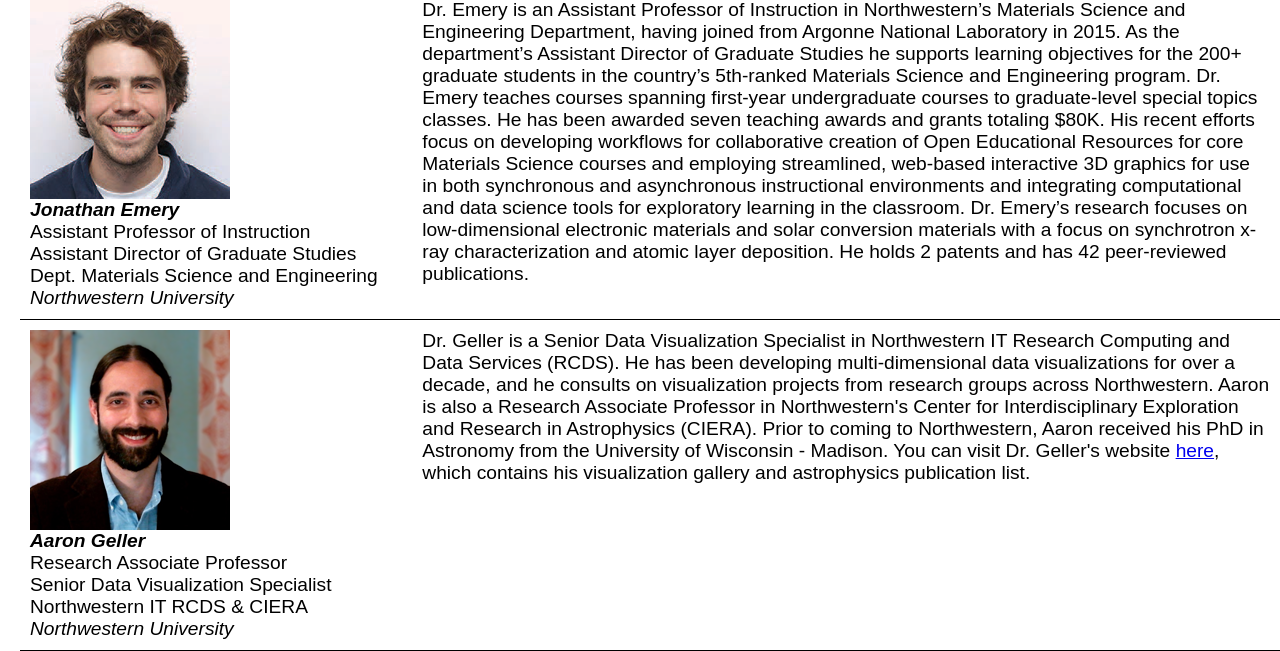
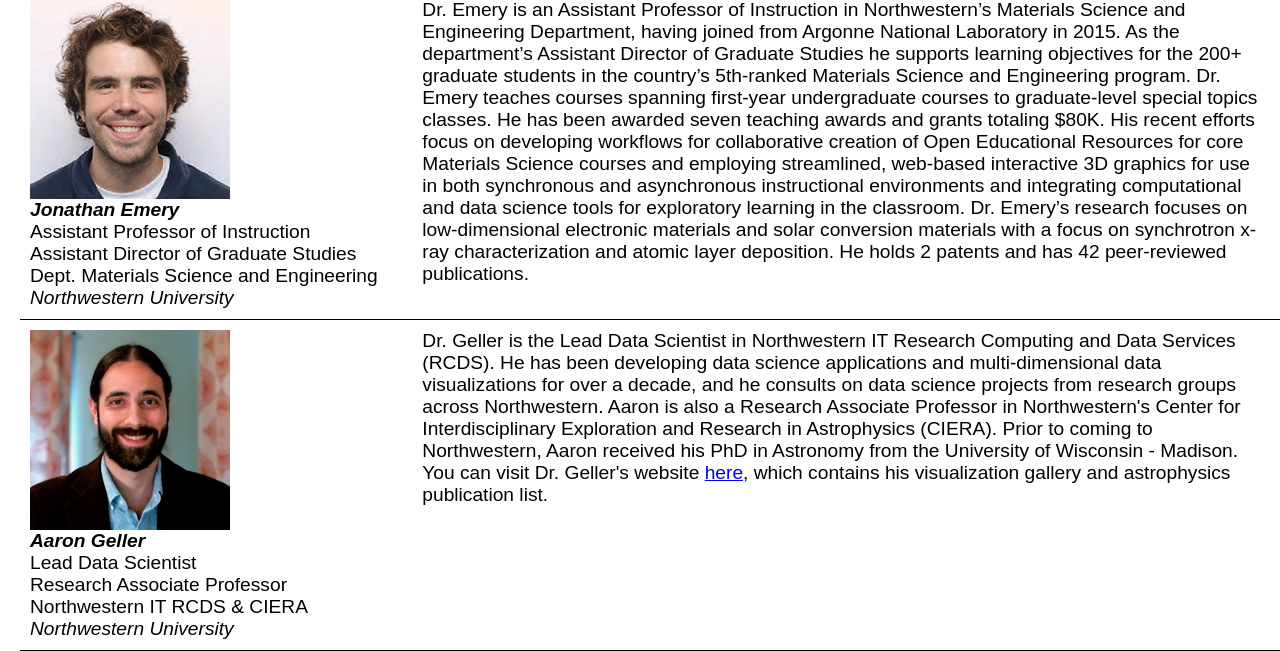
Before and after one commit to ageller/CHiMaDSystemDesignToolbox, a Flask app: page /about in a window 1280 px wide. Shown: the part 1626-2277 px from the top of the page. Run offline with Flask 3, Linux system fonts and the light colour scheme; data that the repository does not hold is empty; parts of the project's set-up code (start-up, migrations or seed data) failed here and were passed over.

Commit message:
updated about page

```diff
--- a/chimadApp/app/templates/about.html
+++ b/chimadApp/app/templates/about.html
@@ -167,13 +167,13 @@
 					<td style='text-align:left; border:none'>
 						<img style='max-width:20vw' src='static/images/AaronHeadshot.png'><br>
 						<b><i>Aaron Geller</b></i> <br>
+						Lead Data Scientist<br>
 						Research Associate Professor<br>
-						Senior Data Visualization Specialist<br>
 						Northwestern IT RCDS & CIERA<br>
 						<i>Northwestern University</i><br>
 					</td>
 					<td style='text-align:left; border:none'>
-						Dr. Geller is a Senior Data Visualization Specialist in Northwestern IT Research Computing and Data Services (RCDS).  He has been developing multi-dimensional data visualizations for over a decade, and he consults on visualization projects from research groups across Northwestern.  Aaron is also a Research Associate Professor in Northwestern's Center for Interdisciplinary Exploration and Research in Astrophysics (CIERA). Prior to coming to Northwestern, Aaron received his PhD in Astronomy from the University of Wisconsin - Madison.  You can visit Dr. Geller's website <a href='https://faculty.wcas.northwestern.edu/aaron-geller/' target='_blank'>here</a>, which contains his visualization gallery and astrophysics publication list.
+						Dr. Geller is the Lead Data Scientist in Northwestern IT Research Computing and Data Services (RCDS). He has been developing data science applications and multi-dimensional data visualizations for over a decade, and he consults on data science projects from research groups across Northwestern.  Aaron is also a Research Associate Professor in Northwestern's Center for Interdisciplinary Exploration and Research in Astrophysics (CIERA). Prior to coming to Northwestern, Aaron received his PhD in Astronomy from the University of Wisconsin - Madison.  You can visit Dr. Geller's website <a href='https://faculty.wcas.northwestern.edu/aaron-geller/' target='_blank'>here</a>, which contains his visualization gallery and astrophysics publication list.
 					</td>
 				</tr>
 			</table>
```
